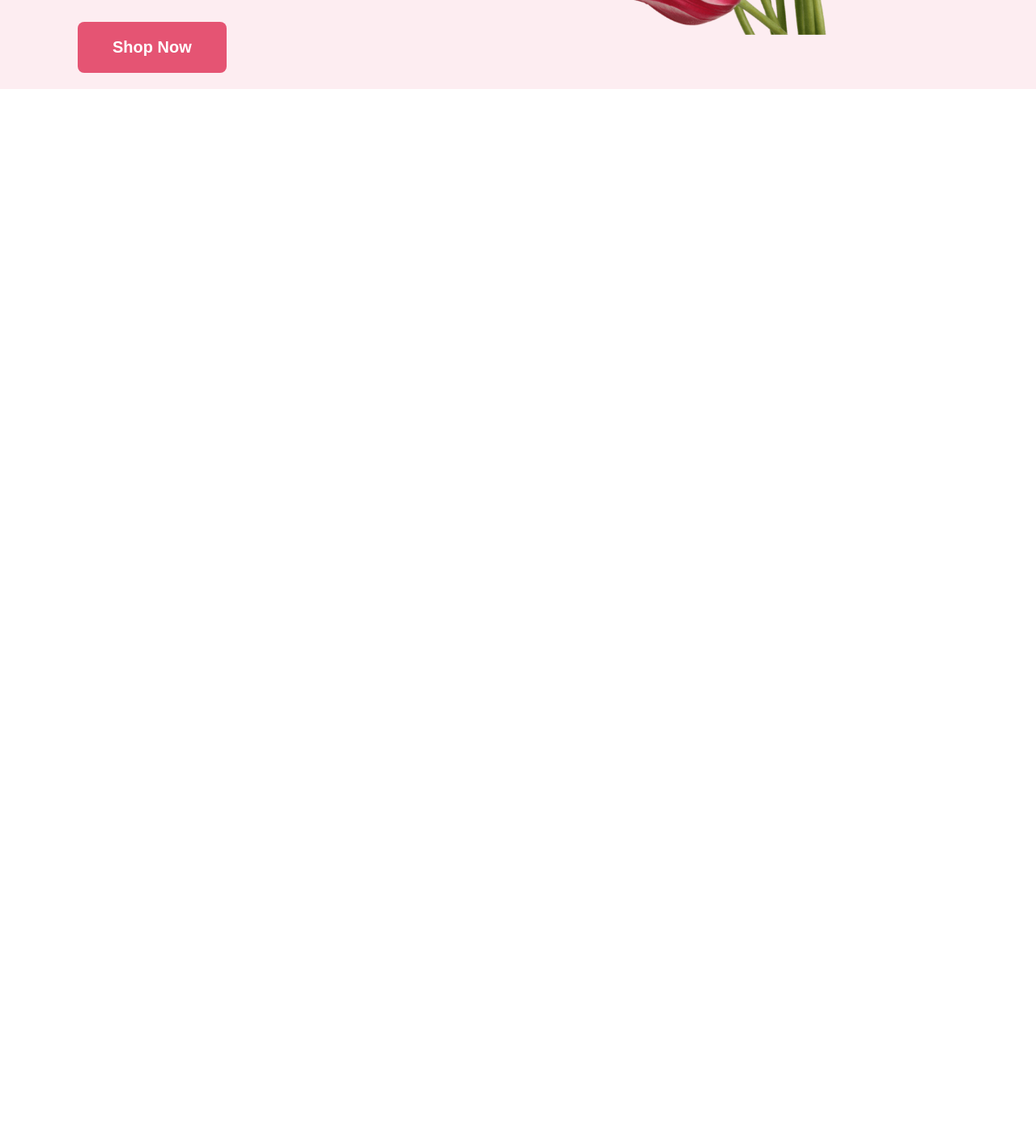
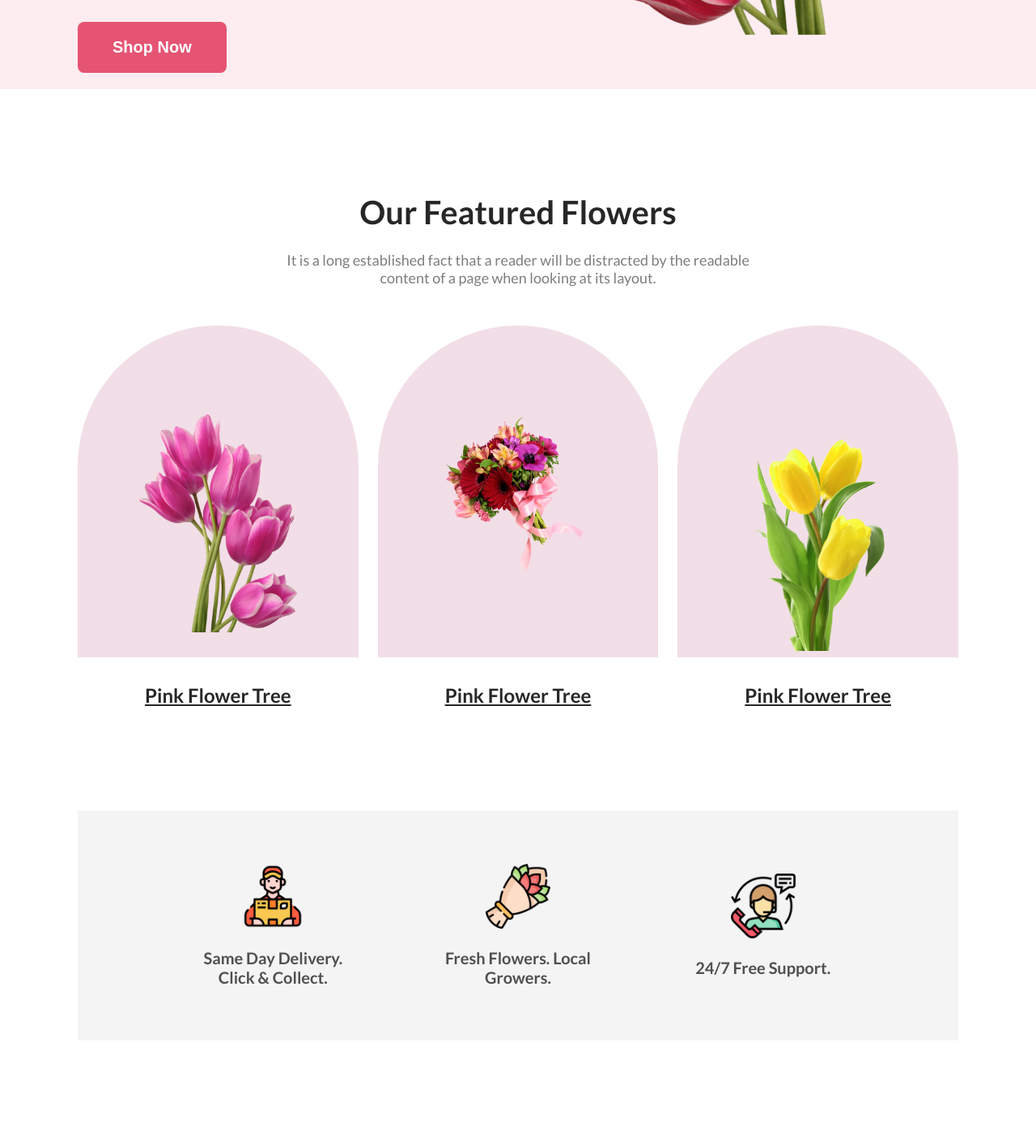
Before and after one commit to abusayem68/flower-shop-assignment, a plain HTML site: page index.html in a window 1280 px wide. Shown: the part 555-1968 px from the top of the page at 81% size. Before the commit the page ends 800 px from the top, so only its background shows below. Drawn offline with Linux system fonts and the light colour scheme.

Commit message:
customer services area done

```diff
--- a/index.html
+++ b/index.html
@@ -38,7 +38,73 @@
       </div>
       <!-- Hero area end -->
     </header>
-    <main></main>
+    <main>
+      <!-- Featured Flower area start -->
+      <section class="featured-flowers">
+        <div class="container">
+          <div class="section-heading">
+            <h2 class="section-title">Our Featured Flowers</h2>
+            <p>
+              It is a long established fact that a reader will be distracted by
+              the readable content of a page when looking at its layout.
+            </p>
+          </div>
+          <div class="flowers">
+            <div class="flower">
+              <div class="img-box">
+                <img
+                  src="./images/pngwing 6.png"
+                  alt="" />
+              </div>
+              <a href="">Pink Flower Tree</a>
+            </div>
+            <div class="flower">
+              <div class="img-box">
+                <img
+                  src="./images/pngwing 5.png"
+                  alt="" />
+              </div>
+              <a href="">Pink Flower Tree</a>
+            </div>
+            <div class="flower">
+              <div class="img-box">
+                <img
+                  src="./images/pngwing 7.png"
+                  alt="" />
+              </div>
+              <a href="">Pink Flower Tree</a>
+            </div>
+          </div>
+        </div>
+      </section>
+      <!-- Featured Flower area end -->
+      <!-- delivery and customer service area start -->
+      <section class="customer-service">
+        <div class="container">
+          <div class="inner-customer-service">
+            <div class="customer-service-item">
+              <img
+                src="images/Group 57.png"
+                alt="" />
+              <p>Same Day Delivery. Click & Collect.</p>
+            </div>
+            <div class="customer-service-item">
+              <img
+                src="images/Group 58.png"
+                alt="" />
+              <p>Fresh Flowers. Local Growers.</p>
+            </div>
+            <div class="customer-service-item">
+              <img
+                src="images/Group 59.png"
+                alt="" />
+              <p>24/7 Free Support.</p>
+            </div>
+          </div>
+        </div>
+      </section>
+      <!-- delivery and customer service area end -->
+    </main>
     <footer></footer>
   </body>
 </html>
--- a/style.css
+++ b/style.css
@@ -7,16 +7,7 @@
   padding: 0;
   box-sizing: border-box;
 }
-h1,
-h2,
-h3,
-h4,
-h5,
-h6,
-p {
-  margin: 0;
-  padding: 0;
-}
+
 body {
   font-family: 'Lato', sans-serif;
 }
@@ -37,6 +28,14 @@ img {
 }
 .w-40 {
   width: 40%;
+}
+.section-title {
+  color: #272727;
+  font-size: 40px;
+  font-weight: 700;
+  line-height: 48px;
+  letter-spacing: 0em;
+  text-align: center;
 }
 /* Header area  */
 .hero-area {
@@ -74,3 +73,69 @@ img {
   border: none;
   cursor: pointer;
 }
+
+/* Featured flowers  */
+.featured-flowers {
+  padding-top: 128px;
+  background-color: #ffffff;
+}
+.featured-flowers .section-heading .section-title {
+  margin-bottom: 24px;
+}
+.featured-flowers .section-heading p {
+  width: 594px;
+  margin: 0 auto;
+  margin-bottom: 48px;
+  color: #27272799;
+  font-size: 18px;
+  text-align: center;
+}
+.featured-flowers .flowers {
+  display: grid;
+  grid-template-columns: 1fr 1fr 1fr;
+  gap: 24px;
+  text-align: center;
+}
+.featured-flowers .flowers .flower .img-box {
+  border-radius: 300px 300px 0 0;
+  padding: 110px 76px 0 76px;
+  background-color: #a7216226;
+  margin-bottom: 32px;
+  height: 410px;
+  overflow: hidden;
+}
+.featured-flowers a {
+  font-size: 24px;
+  font-weight: 700;
+  color: #272727;
+}
+
+/* customer service area */
+.customer-service {
+  padding-top: 128px;
+  padding-bottom: 128px;
+}
+.inner-customer-service {
+  background-color: #2727270d;
+  padding: 66px 140px;
+  display: grid;
+  grid-template-columns: 1fr 1fr 1fr;
+  gap: 100px;
+}
+.inner-customer-service .customer-service-item {
+  display: flex;
+  flex-direction: column;
+  gap: 24px;
+  justify-content: center;
+  align-items: center;
+}
+.inner-customer-service .customer-service-item img {
+  width: 80px;
+  height: 80px;
+}
+.inner-customer-service .customer-service-item p {
+  color: #272727cc;
+  font-size: 20px;
+  font-weight: 600;
+  text-align: center;
+}
```
